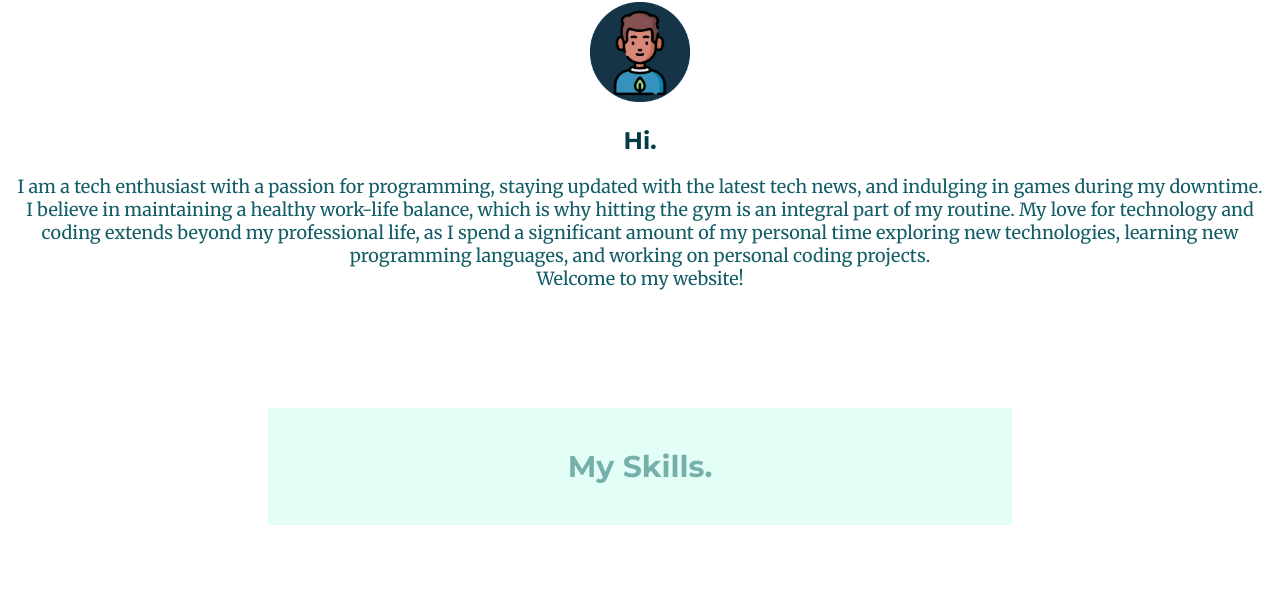
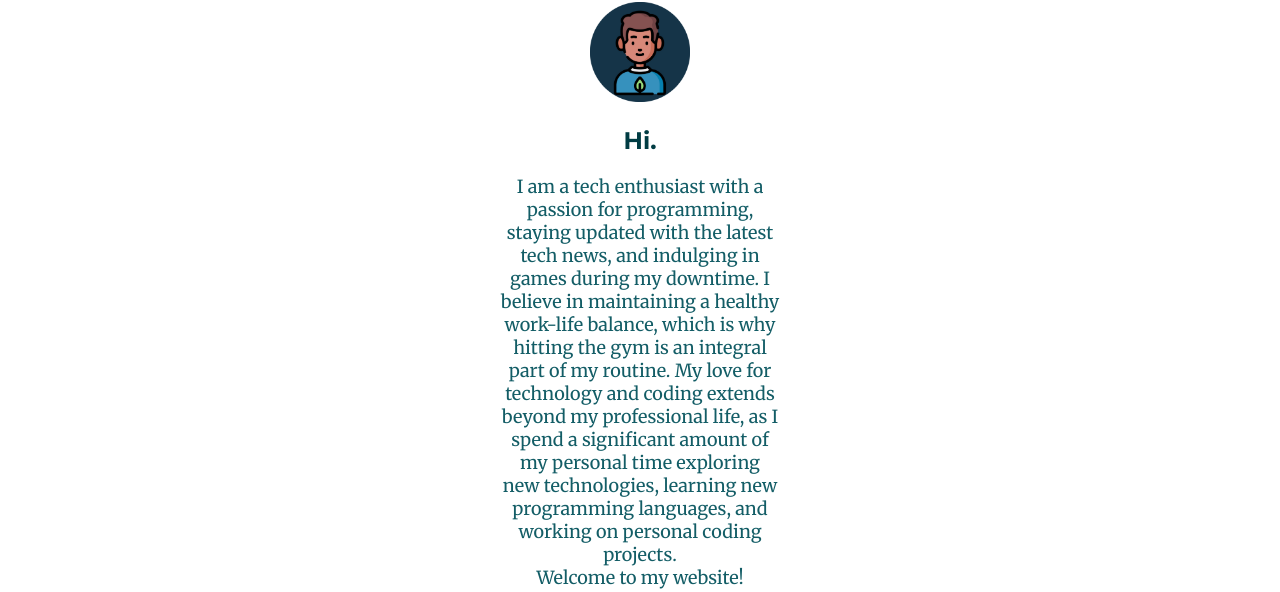
Before and after one commit to D0T-B0X/my-website, a plain HTML site: page index.html in a window 1280 px wide. Shown: the part 933-1525 px from the top of the page. Drawn offline with nearby package versions, Linux system fonts and the light colour scheme; a web font is replaced by a local one.

Commit message:
Update index.html
minor changes to the layout

```diff
--- a/index.html
+++ b/index.html
@@ -22,7 +22,10 @@
           <div class="profile">
             <img class="me" src="images/me.png" alt="me">
             <h2>Hi.</h2>
-            <p>I am a tech enthusiast with a passion for programming, staying updated with the latest tech news, and indulging in games during my downtime. <br>I believe in maintaining a healthy work-life balance, which is why hitting the gym is an integral part of my routine. My love for technology and coding extends beyond my professional life, as I spend a significant amount of my personal time exploring new technologies, learning new programming languages, and working on personal coding projects.<br>Welcome to my website!</p>
+            <p style="
+                margin-left: 500px;
+                margin-right: 500px;
+                ">I am a tech enthusiast with a passion for programming, staying updated with the latest tech news, and indulging in games during my downtime. I believe in maintaining a healthy work-life balance, which is why hitting the gym is an integral part of my routine. My love for technology and coding extends beyond my professional life, as I spend a significant amount of my personal time exploring new technologies, learning new programming languages, and working on personal coding projects.<br> Welcome to my website!</p>
           </div>
           <div class="skills">
             <h2 class="my-skills">My Skills.</h2>
```
